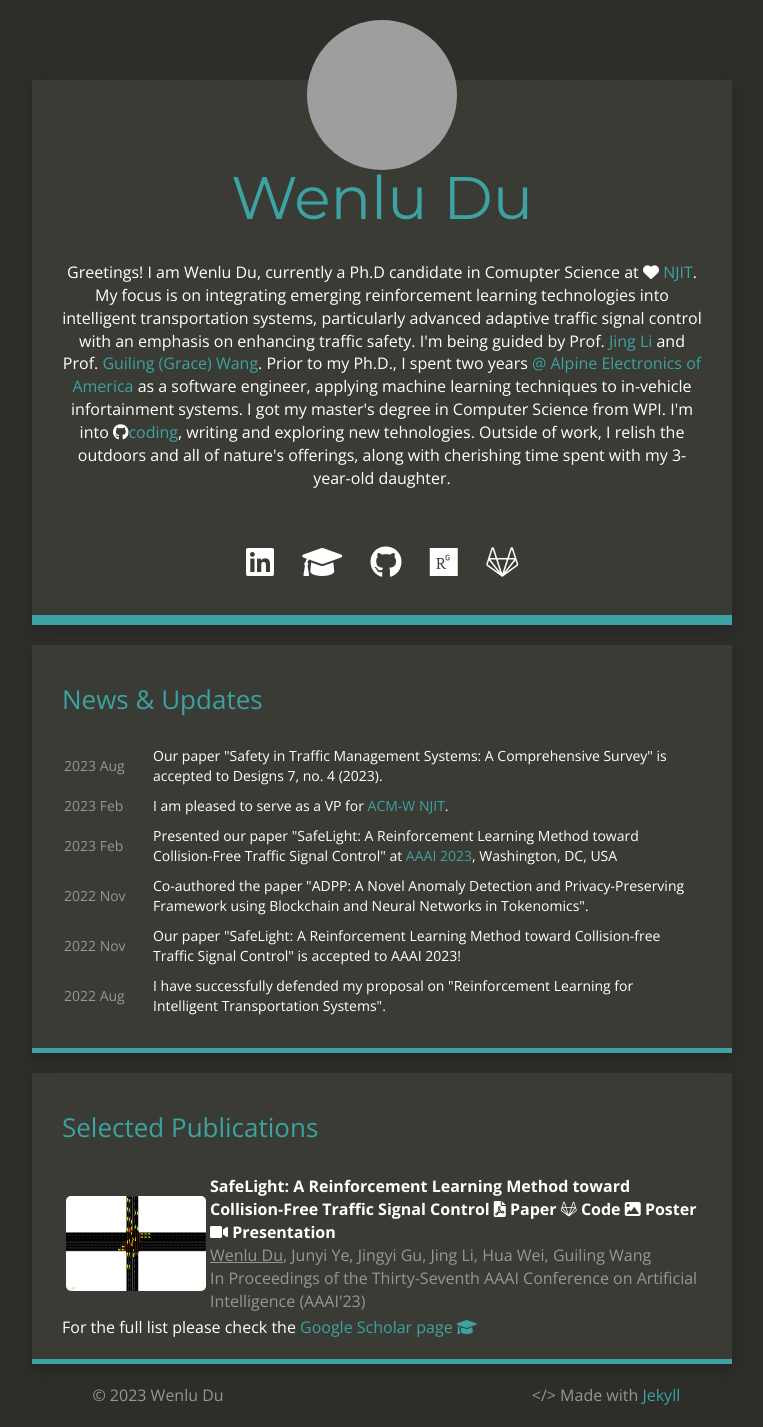
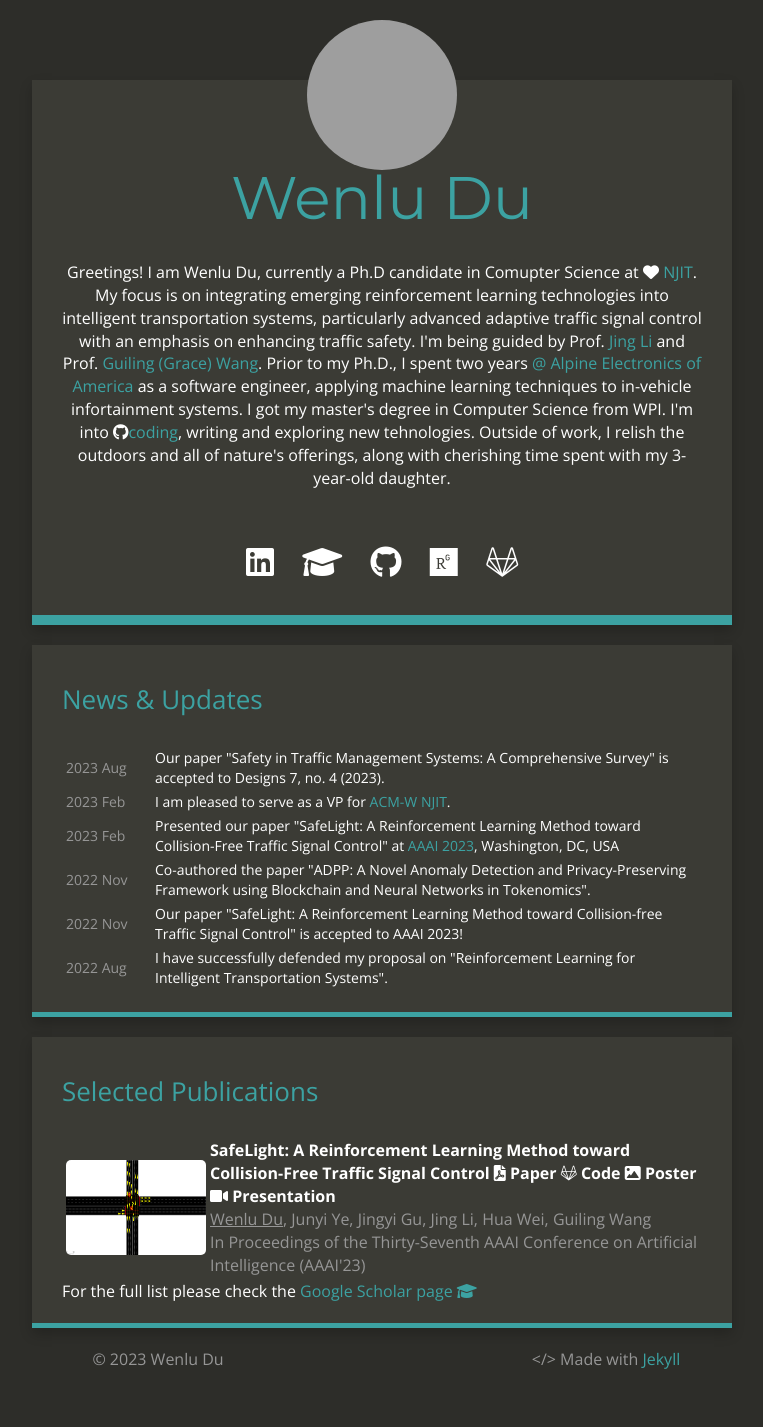
Before and after one commit to Wenlu057/Wenlu057.github.io, a Jekyll site: the page built from index.html, in a window 1280 px wide. Shown: the whole page, without its empty margins (258-1021 px from the left). Built offline with Jekyll 4.4.1, drawn with Linux system fonts in a browser that asks for light colours; nearby versions of some CDN libraries; after the commit the page ends 1391 px from its top, so only the background shows below that; grey boxes are pictures that could not be loaded.

Commit message:
Update style.scss

```diff
--- a/css/style.scss
+++ b/css/style.scss
@@ -235,7 +235,7 @@ ul {
 
 /* Index */
 #update td {
-    padding: 0 0 10px 0 !important;
+    //padding: 0 0 10px 0 !important;
 	font-size: 14px;
 	a, a:active {
 		color: $light-blue;
```
